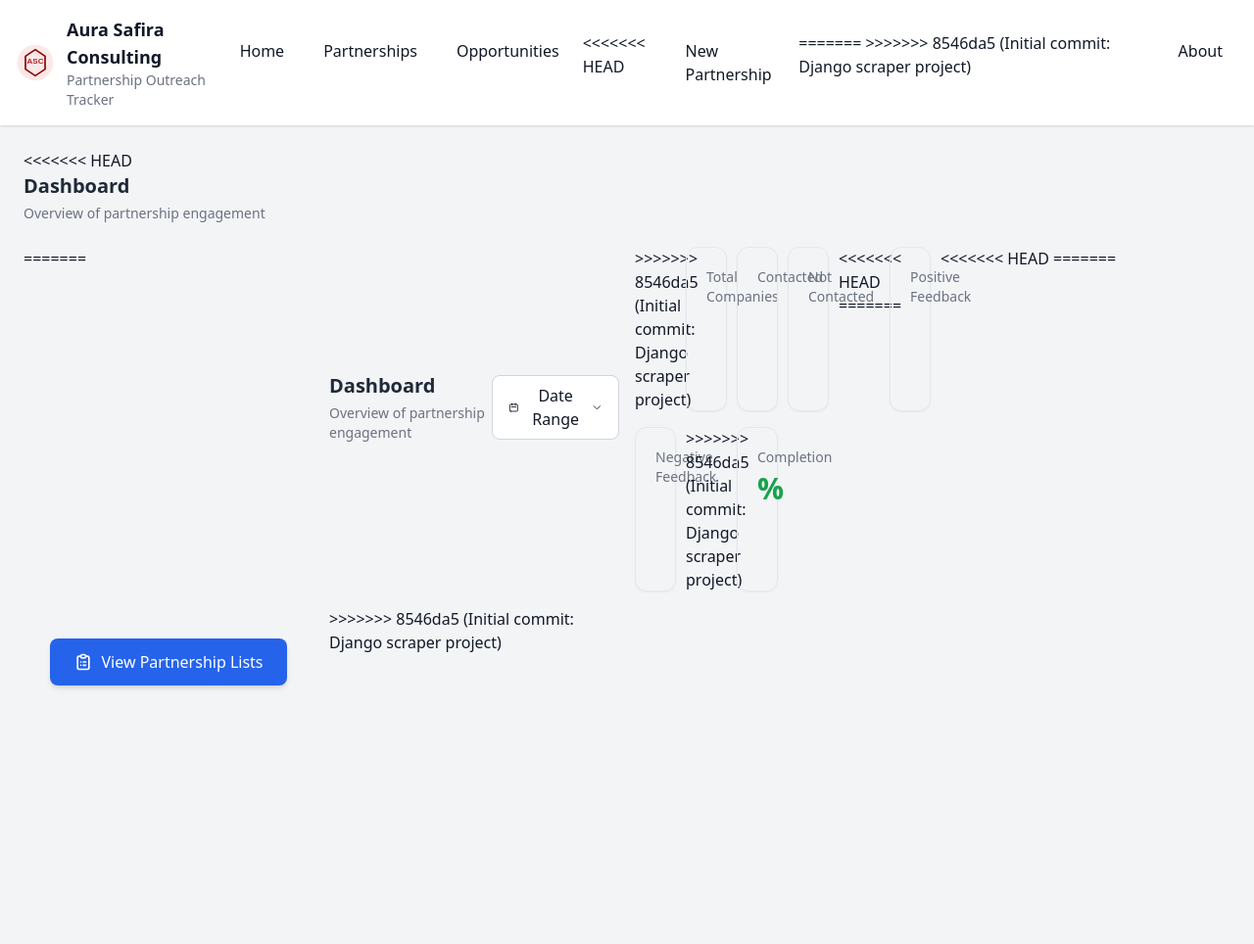
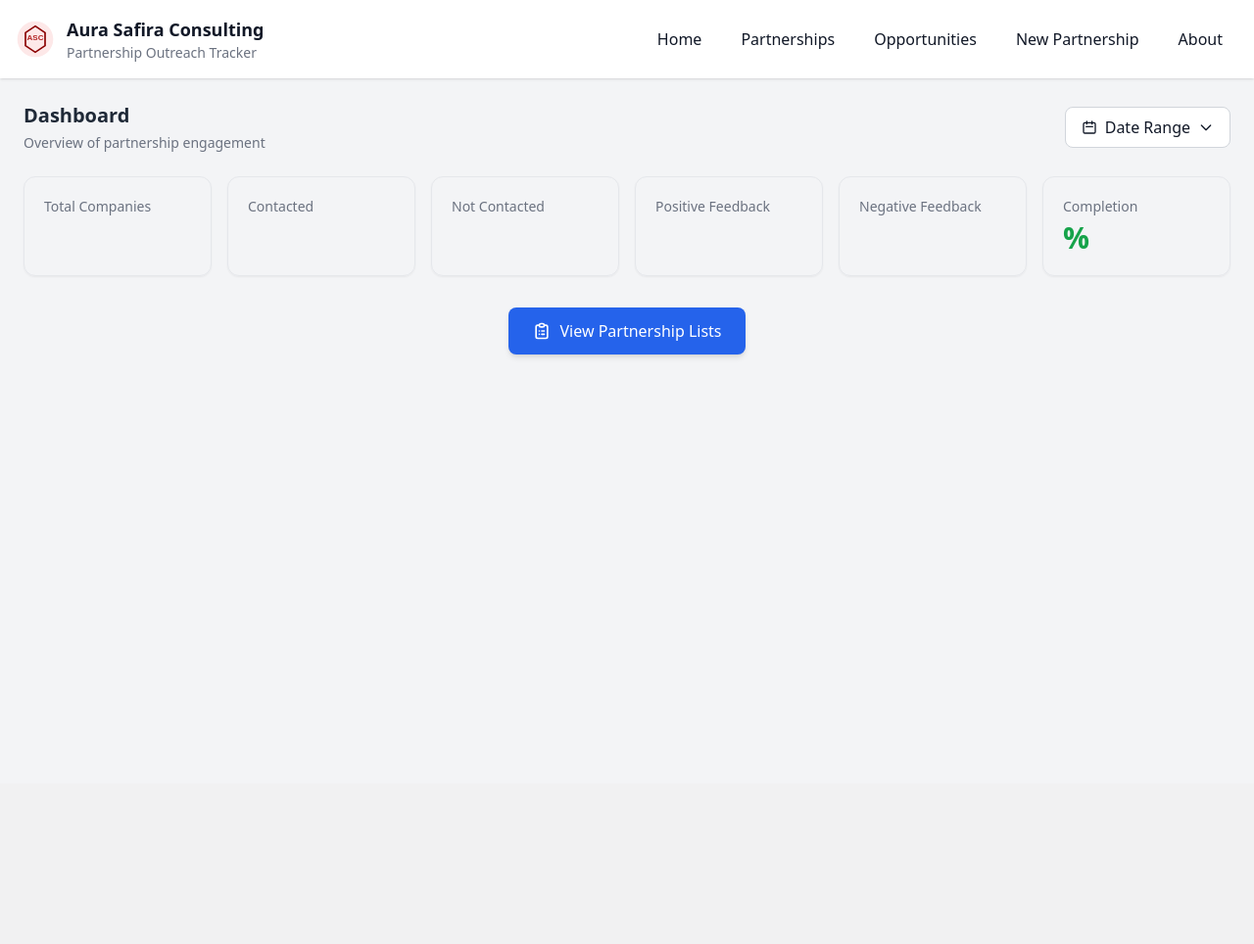
Before and after one commit to siggy4/AI-AGENT, a Django app: template scraper/templates/scraper/dashboard.html in a window 1280 px wide. Shown: the whole page at 98% size. After the commit the page ends 365 px from the top, so only its background shows below. Run offline with Django 5.2, Linux system fonts and the light colour scheme; the template is opened without the code that fills it, so the values that code supplies are empty; parts of the project's set-up code (start-up, migrations or seed data) failed here and were passed over; some libraries are stand-ins or nearby versions.

Commit message:
Fix dashboard layout and update templates

```diff
--- a/scraper/templates/scraper/base.html
+++ b/scraper/templates/scraper/base.html
@@ -23,10 +23,7 @@
         <a href="{% url 'home' %}" class="px-4 py-2 rounded hover:bg-blue-50">Home</a>
         <a href="{% url 'dashboard_page' %}" class="px-4 py-2 rounded hover:bg-blue-50">Partnerships</a>
         <a href="{% url 'opportunities_page' %}" class="px-4 py-2 rounded hover:bg-blue-50">Opportunities</a>
-<<<<<<< HEAD
         <a href="{% url 'new_partnership' %}" class="px-4 py-2 rounded hover:bg-blue-50">New Partnership</a>
-=======
->>>>>>> 8546da5 (Initial commit: Django scraper project)
         <a href="{% url 'about' %}" class="px-4 py-2 rounded hover:bg-blue-50">About</a>
 
         {% if user.is_authenticated %}
--- a/scraper/templates/scraper/dashboard.html
+++ b/scraper/templates/scraper/dashboard.html
@@ -3,15 +3,6 @@
 {% block content %}
 
 <!-- Header -->
-<<<<<<< HEAD
-<div class="mb-6">
-    <h2 class="text-xl font-bold text-gray-800">Dashboard</h2>
-    <p class="text-gray-500 text-sm mt-1">Overview of partnership engagement</p>
-</div>
-
-<!-- Cards -->
-<div class="grid grid-cols-2 md:grid-cols-4 gap-4">
-=======
 <div class="mb-6 flex justify-between items-center">
     <div>
         <h2 class="text-xl font-bold text-gray-800">Dashboard</h2>
@@ -89,14 +80,14 @@
             </div>
 
             <!-- Custom Date Option -->
-            <div class="relative group/date">
+            <div class="relative group">
                 <a href="#" class="block px-4 py-2 text-sm text-gray-700 hover:bg-gray-100 rounded-b-lg flex justify-between items-center" onclick="toggleSubmenu('date')">
                     <span>Custom Date</span>
                     <svg class="w-3 h-3" fill="none" stroke="currentColor" viewBox="0 0 24 24">
                         <path stroke-linecap="round" stroke-linejoin="round" stroke-width="2" d="M9 5l7 7-7 7"></path>
                     </svg>
                 </a>
-                <div id="date-submenu" class="absolute right-full top-0 mr-1 w-64 bg-white border border-gray-200 rounded-lg shadow-lg opacity-0 invisible group-hover/date:opacity-100 group-hover/date:visible transition-all duration-200 p-4">
+                <div id="date-submenu" class="absolute right-full top-0 mr-1 w-64 bg-white border border-gray-200 rounded-lg shadow-lg opacity-0 invisible group-hover:opacity-100 group-hover:visible transition-all duration-200 p-4">
                     <div class="space-y-3">
                         <div>
                             <label class="block text-xs font-medium text-gray-700 mb-1">Start Date</label>
@@ -118,8 +109,6 @@
 
 <!-- Cards -->
 <div class="grid grid-cols-2 md:grid-cols-6 gap-4">
->>>>>>> 8546da5 (Initial commit: Django scraper project)
-
     <!-- Total -->
     <a href="{% url 'partnerships' %}?filter=all"
        class="p-5 border border-gray-200 rounded-xl shadow-sm hover:shadow transition duration-200 block">
@@ -141,8 +130,6 @@
         <p class="text-3xl font-extrabold text-red-600 mt-1">{{ not_contacted }}</p>
     </a>
 
-<<<<<<< HEAD
-=======
     <!-- Positive Feedback -->
     <a href="{% url 'partnerships' %}?filter=positive"
        class="p-5 border border-gray-200 rounded-xl shadow-sm hover:shadow transition duration-200 block">
@@ -157,7 +144,6 @@
         <p class="text-3xl font-extrabold text-orange-600 mt-1">{{ negative_feedback }}</p>
     </a>
 
->>>>>>> 8546da5 (Initial commit: Django scraper project)
     <!-- Completion -->
     <div class="p-5  border border-gray-200 rounded-xl shadow-sm">
         <p class="text-gray-500 text-sm">Completion</p>
@@ -166,8 +152,7 @@
 
 </div>
 
-<<<<<<< HEAD
-=======
+
 <!-- Action Button -->
 <div class="mt-8 text-center">
     <a href="{% url 'partnerships' %}"
@@ -241,5 +226,4 @@ function selectMonth(month) {
 }
 </script>
 
->>>>>>> 8546da5 (Initial commit: Django scraper project)
 {% endblock %}
```
Also changed, not shown: scraper/templates/scraper/new_partnership.html (deleted, +0 -66 lines), scraper/views.py (+3 -10 lines).
